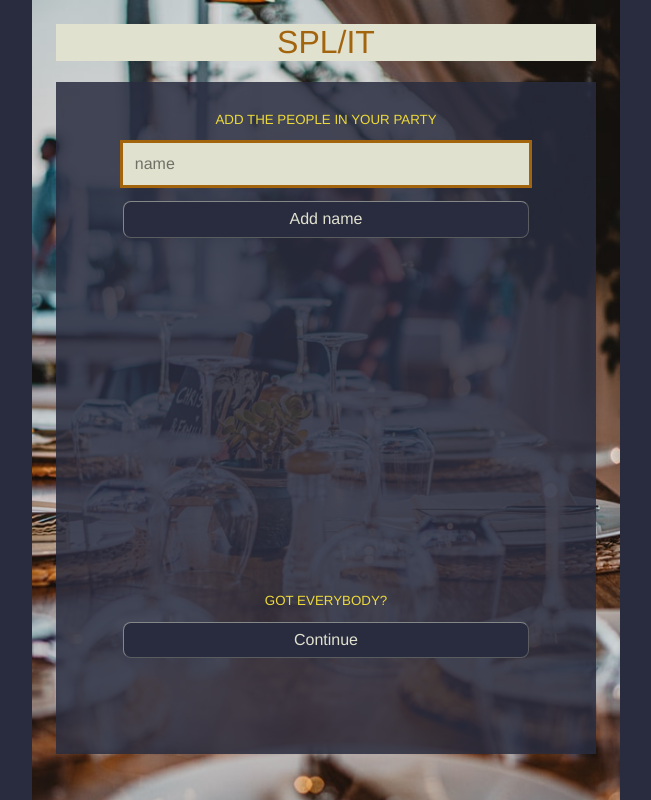
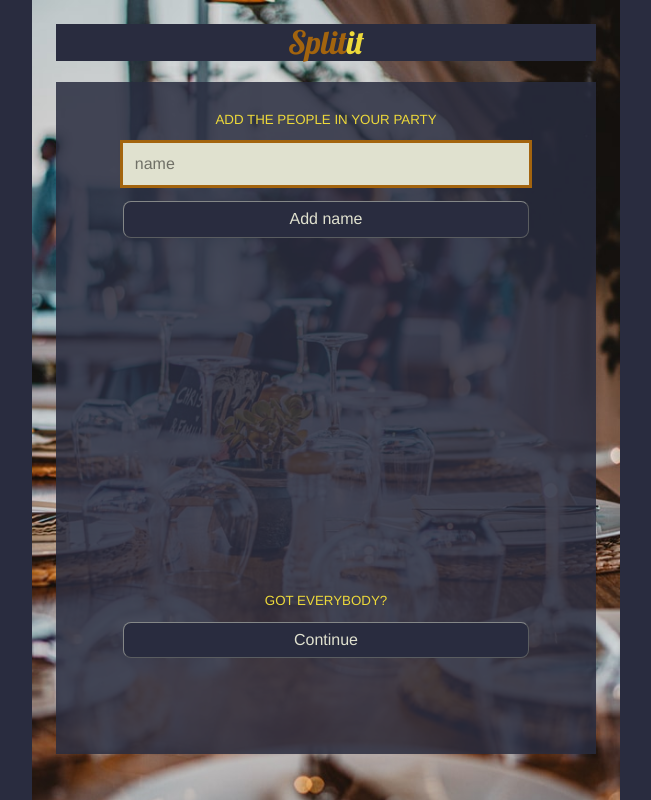
Before and after one commit to matt-j-e/bill-split-js, a website: page index.html in a window 1280 px wide. Shown: the whole page, without its empty margins (314-965 px from the left). Drawn offline with Linux system fonts and the light colour scheme.

Commit message:
Amend h1 font & colours.

```diff
--- a/css/style.css
+++ b/css/style.css
@@ -1,3 +1,5 @@
+@import url('https://fonts.googleapis.com/css2?family=Lobster&display=swap');
+
 #addBill,
 #addItem,
 #sharedBetween > div > select,
@@ -38,11 +40,16 @@ body {
 }
 
 h1 {
-    background-color: rgba(var(--ltgrey),1);
+    font-family: 'Lobster', cursive;
+    background-color: rgba(var(--dkblue),1);
     color: rgb(var(--orange));
-    text-transform: uppercase;
+    /* text-transform: uppercase; */
     font-weight: 200;
     margin-top: 0;
+}
+
+h1 > span {
+    color: rgb(var(--yellow));
 }
 
 main {
--- a/index.html
+++ b/index.html
@@ -6,11 +6,11 @@
     <link rel="stylesheet" href="css/normalize.css">
     <link rel="stylesheet" href="css/style.css">
     <link rel="manifest" href="manifest.json">
-    <title>SplitIt</title>
+    <title>Split-It</title>
 </head>
 <body>
 <div id="container">
-<h1>Spl/it</h1>
+<h1>Split<span>it</span></h1>
 <main>
 
   <p id="totalAmountToSplit">Total amount to be split: £<span></span></p>
```
